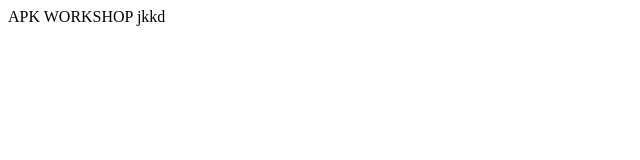
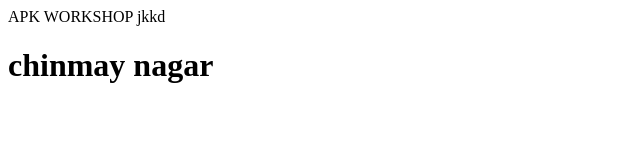
Before and after one commit to chinmay-nagar/apk_workshop, a plain HTML site: page index.html in a window 1280 px wide. Shown: the whole page, without its empty margins (0-640 px from the left). Drawn offline with Linux system fonts and the light colour scheme.

Commit message:
SECond committ

```diff
--- a/index.html
+++ b/index.html
@@ -8,6 +8,6 @@
     <title>Document</title>
 </head>
 <body>
- APK  WORKSHOP jkkd
+ APK  WORKSHOP jkkd <h1>chinmay nagar</h1>
 </body>
 </html>
```
